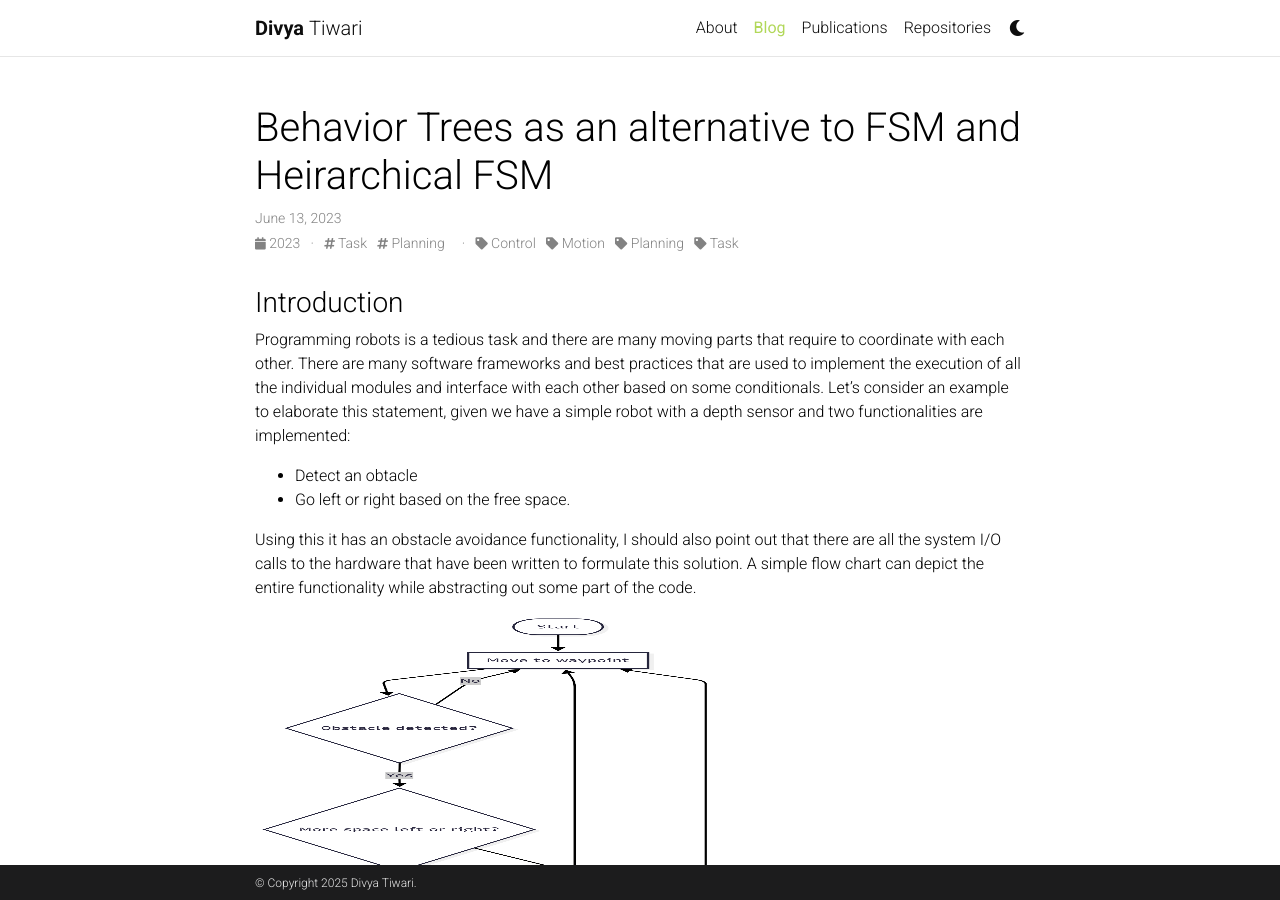
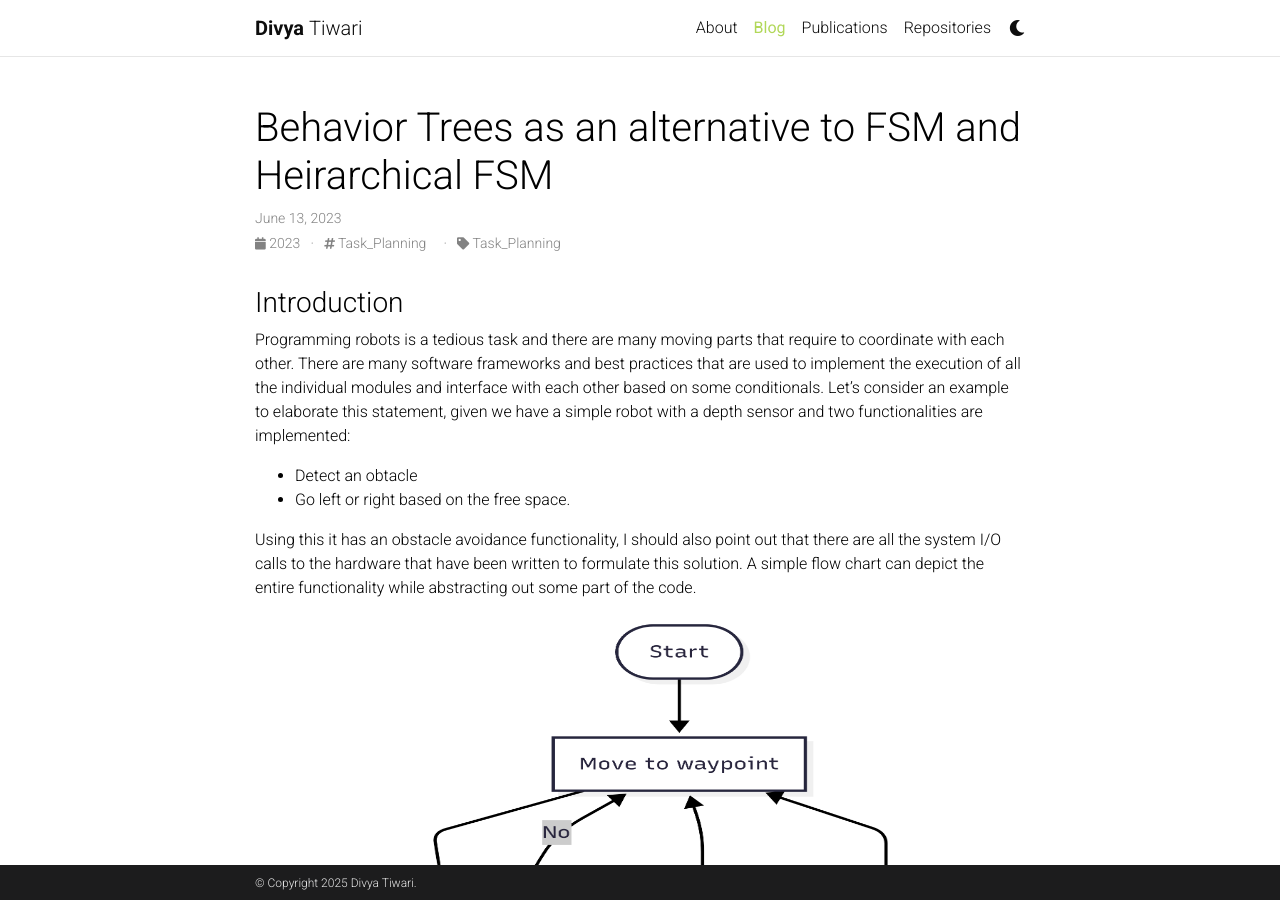
Before and after one commit to dt1729/dt1729.github.io, a Jekyll site: the page built from _posts/2023-06-13-BehaviorTree-FSM-and-HFSM.md, in a window 1280 px wide and 900 px high. Built offline with Jekyll 4.4.1, drawn with Linux system fonts in a browser that asks for light colours; full-size pictures stand in for the smaller copies a plugin makes; comment, search, counter and statistics services are not loaded; a style sheet for code colours, icons or effects is not loaded.

Commit message:
updated images in the blog.

```diff
--- a/_posts/2023-06-13-BehaviorTree-FSM-and-HFSM.md
+++ b/_posts/2023-06-13-BehaviorTree-FSM-and-HFSM.md
@@ -3,8 +3,8 @@ layout: post
 title: Behavior Trees as an alternative to FSM and Heirarchical FSM
 date: 2023-06-13 09:47:00-0400
 description: Description and contrasting Properties of FSMs and HFSMs
-tags: Task Planning
-categories: Control Motion Planning Task Planning
+tags: Task_Planning
+categories: Task_Planning
 bibliography: 2022-08-23-Search-and-Rescue-using-multiple-surface-vehicles.bib
 ---
 
@@ -18,7 +18,7 @@ Using this it has an obstacle avoidance functionality, I should also point out t
 
 <div class="row mt-3">
     <div class="col-sm mt-3 mt-md-0">
-        {% include figure.html path="assets/img/StateMachine_BTBlog.png" class="StateMachine" width="500" height="300" zoomable=true %}
+        {% include figure.html path="assets/img/StateMachine_BTBlog.png" class="StateMachine" width="700" height="1000" zoomable=true %}
     </div>
 </div>
 <div class="caption">
@@ -68,7 +68,7 @@ These new design definitions add a bit of nuance to our FSM design example by ma
 
 <div class="row mt-3">
     <div class="col-sm mt-3 mt-md-0">
-        {% include figure.html path="assets/img/HybridStateMachine_BTBlog.png" class="Hybrid State Machine" zoomable=true %}
+        {% include figure.html path="assets/img/HybridStateMachine_BTBlog.png" class="Hybrid State Machine" width="700" height="1000" zoomable=true %}
     </div>
 </div>
 <div class="caption">
```
